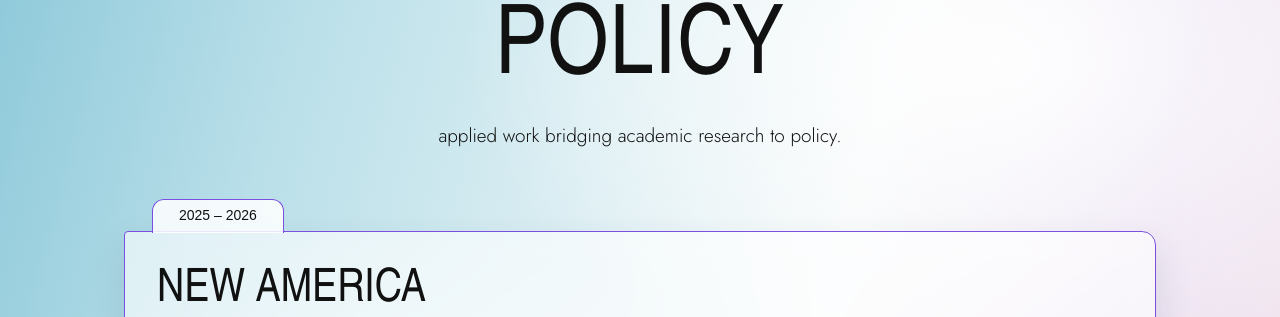
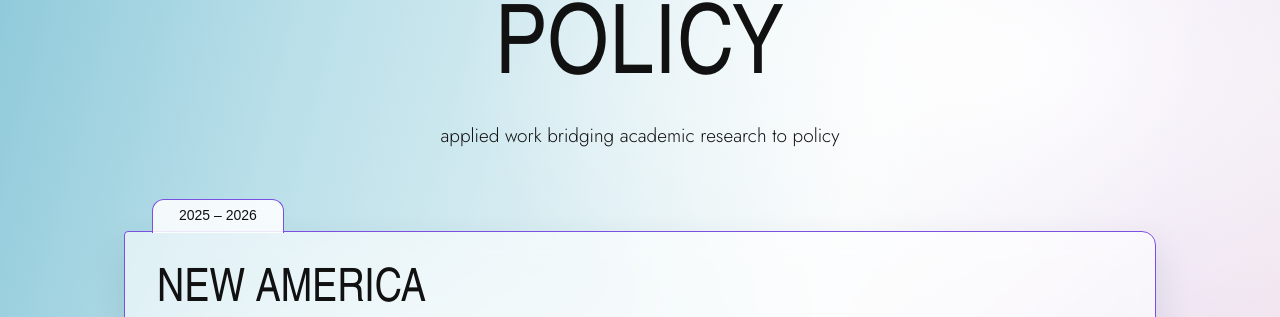
Before and after one commit to gracielleli/gracielleli.github.io, a Jekyll site: the page built from policy.html, in a window 1280 px wide. Shown: the part 118-435 px from the top of the page. Built offline with Jekyll 4.4.1, drawn with Linux system fonts in a browser that asks for light colours; some web fonts are replaced.

Commit message:
Update policy.html

```diff
--- a/policy.html
+++ b/policy.html
@@ -7,7 +7,7 @@ nav: policy
 <section class="page">
   <header class="page-head">
     <h1 class="display">policy</h1>
-    <p class="lede">applied work bridging academic research to policy.</p>
+    <p class="lede">applied work bridging academic research to policy</p>
   </header>
 
   <div class="policy-list">
```
